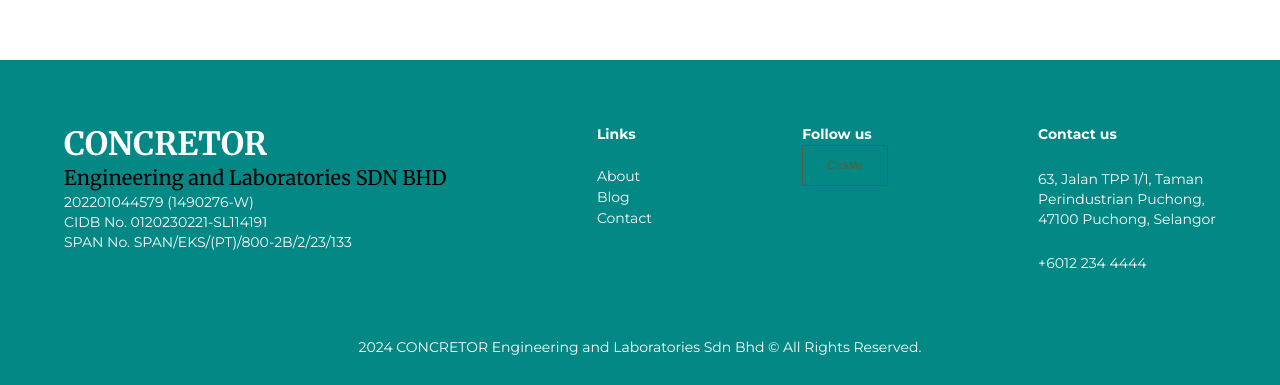
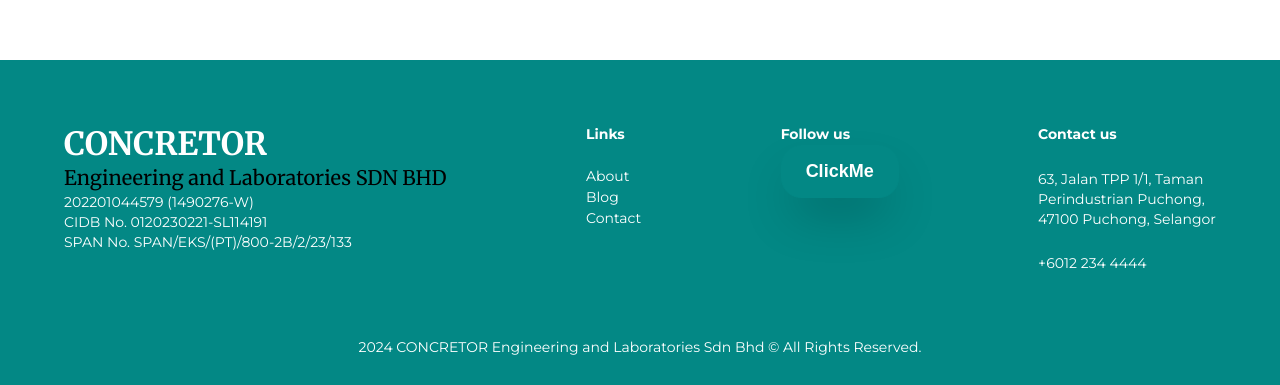
Before and after one commit to TheKelvinT/concretor_next, a Next.js app: page /contact in a window 1280 px wide. Shown: the part 808-1193 px from the top of the page. Built offline with nearby package versions, Linux system fonts and the light colour scheme.

Commit message:
Added button component

```diff
--- a/app/(site)/page.tsx
+++ b/app/(site)/page.tsx
@@ -33,7 +33,7 @@
             <Image
                 src={heroimg}
                 alt="Hero image"
-            className="object-cover h-full"
+                className="object-cover w-full h-full"
             />
             </div>
             <div className="absolute inset-0 flex items-center justify-center bg-black bg-opacity-30">
@@ -47,14 +47,16 @@
                 detail, we deliver exceptional results that exceed <br />{" "}
                 expectations.
                 </p>
-            <div className="gap-4 flex justify-center  mt-4">
+                <div className="gap-4 flex justify-center mt-4">
                 <Button title={"Contact Us"} onClick={onClickContactUs} />
-              <Button title={"Contact Us"} onClick={onClickContactUs} />
+                <Button title={"Learn More"} styleType = "white" onClick={onClickContactUs} />
                 </div>
             </div>
             </div>
         </div>
 
+        <div className = "flex justify-center">
+            <div className = "w-full max-w-[1440px]">
                 <div className="grid gap-10 md:grid-cols-2 md:items-center py-16 px-16">
                     <div className="flex flex-col justify-center items-center md:items-start">
                     <h2 className="font-bold mb-4 text-center md:text-left">
@@ -63,20 +65,20 @@
                     </h2>
                     <p className="text-center md:text-left">
                         At CONCRETOR, we specialize in providing innovative solutions to
-            <br /> construction and renovation challenges. With our expertise
-            and
-            <br /> commitment to excellence, we are dedicated to delivering
-            high-
-            <br /> quality results that exceed our clients' expectations.
-            Whether it's a
-            <br /> small renovation project or a large-scale construction
-            endeavor, we
-            <br /> have the knowledge and skills to tackle any challenge. Our
-            unique
-            <br /> approach ensures that every project is completed efficiently,
-            on time,
+                        <br /> construction and renovation challenges. With our expertise and
+                        <br /> commitment to excellence, we are dedicated to delivering high-
+                        <br /> quality results that exceed our clients' expectations. Whether it's a
+                        <br /> small renovation project or a large-scale construction endeavor, we
+                        <br /> have the knowledge and skills to tackle any challenge. Our unique
+                        <br /> approach ensures that every project is completed efficiently, on time,
                         <br /> and within budget.
                     </p>
+
+                    <div className = "flex flex-row gap-4 mt-4">
+                        <Button title={"Contact Us"} onClick={onClickContactUs} />
+                        <Button title={"Learn More"} onClick={onClickContactUs} />
+                    </div>
+
                     </div>
 
                     <div className="flex justify-center hidden md:block">
@@ -86,9 +88,10 @@
                         className="w-[689px] h-[430px] rounded-lg"
                     />
                     </div>
+
                 </div>
 
-      <div className = "bg-primary flex flex-col items-center justify-center md:flex-row  h-[347px] max-w-[1440px] gap-44 py-16 px-16">
+                <div className = "bg-primary flex flex-col md:flex-row h-auto md:h-[347px] items-center justify-center gap-8 md:gap-44 py-16 px-16">
                     <div className = "flex flex-col items-center">
                         <div className = "relative w-[150px] h-[150px]">
                             <div className = "absolute w-[150px] h-[150px] bg-white rounded-full flex items-center justify-center">
@@ -114,7 +117,7 @@
                             <div className = "absolute w-[150px] h-[150px] bg-white rounded-full flex items-center justify-center">
                                 <Image
                                     src = {image}
-                        alt = "Crane image"
+                                    alt = "Hand image"
                                     width = {100}
                                     height = {100}
                                     className = "object-cover rounded-full"
@@ -133,7 +136,7 @@
                             <div className = "absolute w-[150px] h-[150px] bg-white rounded-full flex items-center justify-center">
                                 <Image
                                     src = {diversity}
-                        alt = "Crane image"
+                                    alt = "Diversity image"
                                     width = {100}
                                     height = {100}
                                     className = "object-cover rounded-full"
@@ -153,7 +156,7 @@
 
                     <h2 className = "font-bold mb-10">Our Services</h2>
 
-        <div className = "grid grid-cols-4 grid-rows-2 gap-8">
+                    <div className = "grid grid-cols-1 gap-8 md:grid-cols-4 md:grid-rows-2">
                         <div className = "relative flex justify-center items-center">
                             <Image
                                 src={services7}
@@ -263,5 +266,8 @@
 
                 </div>
             </div>
+        </div>
+    </div>
+
   )
 }
--- a/app/globals.css
+++ b/app/globals.css
@@ -1,4 +1,3 @@
-/* @import url('https://fonts.googleapis.com/css2?family=Inter:wght@100;200;300;400;500;600;700;800;900&family=Marcellus&display=swap'); */
 @import url('https://fonts.googleapis.com/css2?family=Montserrat:ital,wght@0,100..900;1,100..900&display=swap');
 @import url('https://fonts.googleapis.com/css2?family=Merriweather:ital,wght@0,300;0,400;0,700;0,900;1,300;1,400;1,700;1,900&display=swap');
 
--- a/components/Button.tsx
+++ b/components/Button.tsx
@@ -1,3 +1,47 @@
+// import React from "react";
+
+// interface Props {
+//   title: string;
+//   onClick?: () => void;
+//   width?: string;
+//   loading?: boolean;
+//   padding?: string;
+//   noIcon?: boolean;
+// }
+
+// function Button({ title, onClick, width, loading, padding, noIcon }: Props) {
+//   return (
+//     <button
+//       className={`ease group relative z-10 box-border inline-flex ${
+//         width ? width : "w-auto"
+//       } ${padding} cursor-pointer items-center justify-center overflow-hidden border font-gothic text-[10px]  border-main bg-primary px-6 py-3 text-main hover:bg-primary-100/80 transition-all duration-300 focus:outline-none`}
+//       onClick={onClick}
+//     >
+//       <span className="relative z-20 flex items-center">
+//         {noIcon && (
+//           <svg
+//             className="relative mr-2 h-5 w-5 flex-shrink-0 text-white"
+//             fill="none"
+//             stroke="currentColor"
+//             viewBox="0 0 24 24"
+//             xmlns="http://www.w3.org/2000/svg"
+//           >
+//             <path
+//               strokeLinecap="round"
+//               strokeLinejoin="round"
+//               strokeWidth="2"
+//               d="M13 10V3L4 14h7v7l9-11h-7z"
+//             ></path>
+//           </svg>
+//         )}
+//         {loading ? "Loading..." : title}
+//       </span>
+//     </button>
+//   );
+// }
+
+// export default Button;
+
 import React from "react";
 
 interface Props {
@@ -6,36 +50,22 @@
   width?: string;
   loading?: boolean;
   padding?: string;
-  noIcon?: boolean;
+  styleType?: "green" | "white"; // New prop to handle styling
 }
 
-function Button({ title, onClick, width, loading, padding, noIcon }: Props) {
+function Button({ title, onClick, width, loading, padding, styleType = "green" }: Props) {
+  const buttonStyles = styleType === "green"
+    ? "bg-primary text-white border-[#038885]"
+    : "bg-white text-[#038885] border-[#038885]";
+
   return (
     <button
-      className={`ease group relative z-10 box-border inline-flex ${
+      className={`relative box-border inline-flex ${
         width ? width : "w-auto"
-      } ${padding} cursor-pointer items-center justify-center overflow-hidden border font-gothic text-[10px]  border-main bg-primary px-6 py-3 text-main hover:bg-primary-100/80 transition-all duration-300 focus:outline-none`}
+      } ${padding} cursor-pointer items-center justify-center overflow-hidden border rounded-[20px] font-bold text-[18px] ${buttonStyles} px-6 py-3 transition-all duration-300 focus:outline-none shadow-2xl`}
       onClick={onClick}
     >
-      <span className="relative z-20 flex items-center">
-        {noIcon && (
-          <svg
-            className="relative mr-2 h-5 w-5 flex-shrink-0 text-white"
-            fill="none"
-            stroke="currentColor"
-            viewBox="0 0 24 24"
-            xmlns="http://www.w3.org/2000/svg"
-          >
-            <path
-              strokeLinecap="round"
-              strokeLinejoin="round"
-              strokeWidth="2"
-              d="M13 10V3L4 14h7v7l9-11h-7z"
-            ></path>
-          </svg>
-        )}
-        {loading ? "Loading..." : title}
-      </span>
+      {loading ? "Loading..." : title}
     </button>
   );
 }
--- a/components/Footer.tsx
+++ b/components/Footer.tsx
@@ -32,7 +32,7 @@
 
         <div>
           <h3 className="text-[14px]  font-bold hidden md:block">Follow us</h3>
-          <Button title={"ClickMe"} onClick={onClick}/>
+          <Button title={"ClickMe"} styleType="green" onClick={onClick}/>
         </div>
 
         <div>
--- a/components/Navbar.tsx
+++ b/components/Navbar.tsx
@@ -47,7 +47,7 @@
   const bgColor = isBlogPath ? "bg-secondary" : "bg-transparent";
 
   return(
-    <nav className = {`relative z-50 text-white py-4 max-w-screen overflow-hidden ${"bg-primary"}`}>
+    <div className = {`relative z-50 text-white py-4 overflow-hidden ${"bg-primary"}`}>
       <div className = "bg-transparent">
         <div className = "mx-auto max-w-7xl px-2 sm:px-6 lg:px-8">
           <div className = "relative flex items-center h-84 justify-between">
@@ -79,7 +79,7 @@
           </div>
         </div>
       </div>
-    </nav>
+    </div>
   );
   }
 
```
Lines whose indentation alone changed are shown as unchanged.
